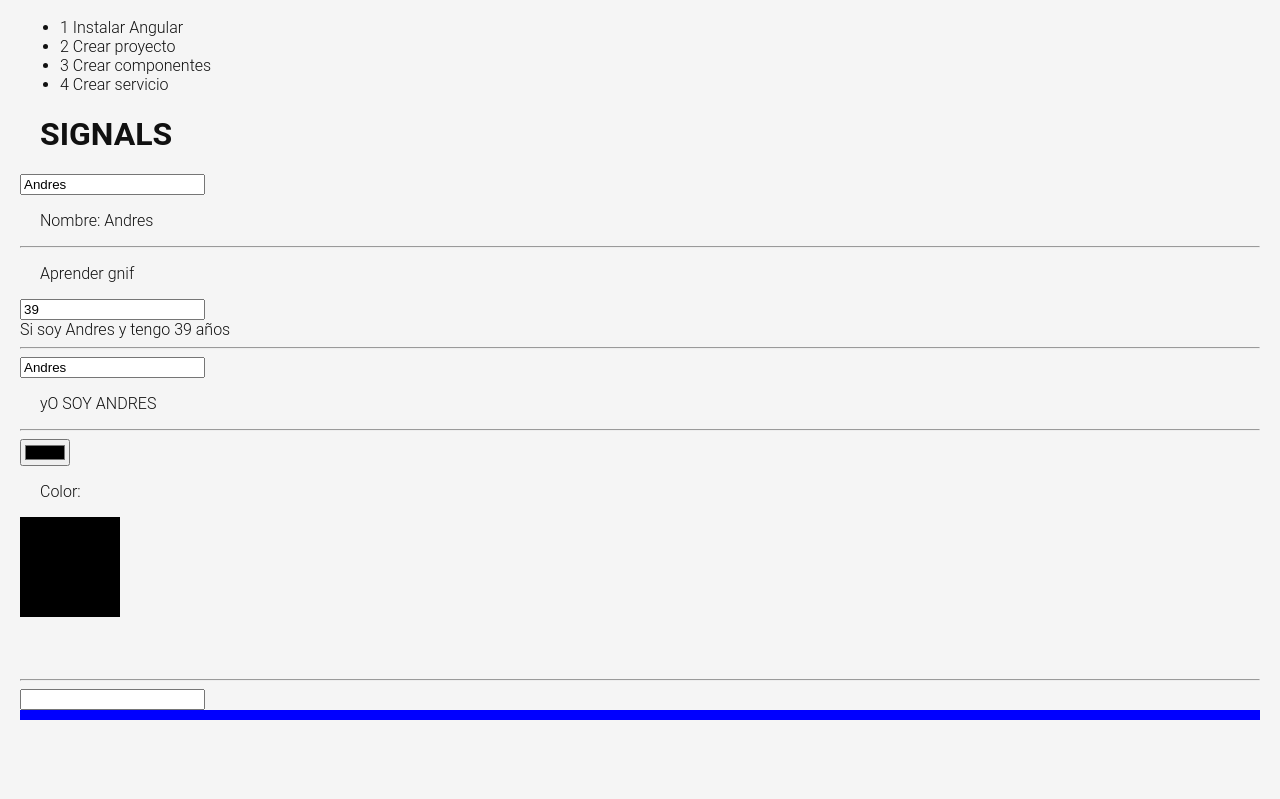
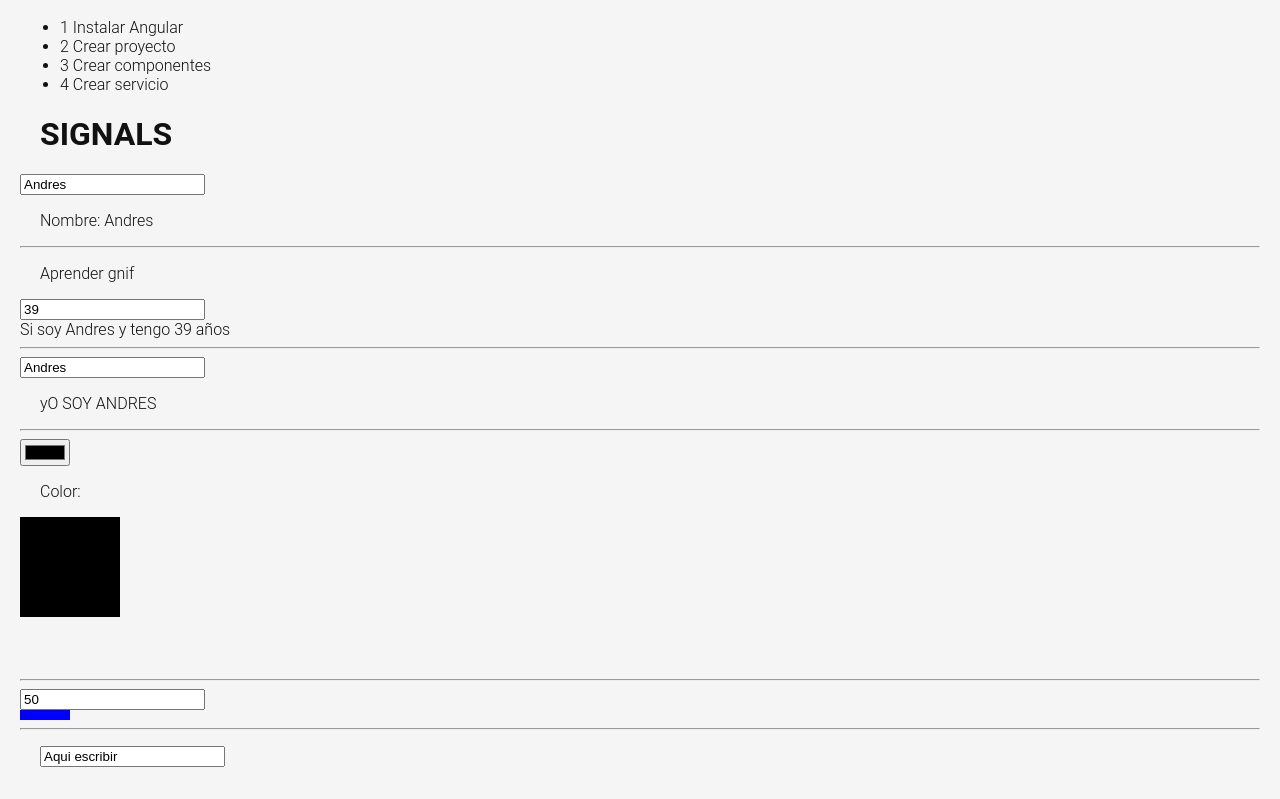
Before and after one commit to parrace02/PPAngular, an Angular app in the folder Primer Proyecto con angular/PrimerProyecto/: page /labs in a window 1280 px wide. Shown: the part 886-1685 px from the top of the page. Before the commit the page ends 1626 px from the top, so only its background shows below. Built offline with nearby package versions, Linux system fonts and the light colour scheme.

Commit message:
se realizo un estilo de error en el lab del proyecto con estilos

```diff
--- a/Primer Proyecto con angular/PrimerProyecto/src/app/pages/labs/labs.component.css
+++ b/Primer Proyecto con angular/PrimerProyecto/src/app/pages/labs/labs.component.css
@@ -6,3 +6,13 @@
     display:  block;
     background-color: blue;
 }
+.message-error {
+    background-color: rgb(255, 0, 0);
+    color:white;
+    opacity: 0;
+    transition: all linear .5s;
+}
+.message-error.show {
+    opacity: 1;
+
+}
--- a/Primer Proyecto con angular/PrimerProyecto/src/app/pages/labs/labs.component.html
+++ b/Primer Proyecto con angular/PrimerProyecto/src/app/pages/labs/labs.component.html
@@ -66,4 +66,12 @@
 <hr />
 <input type="number" [formControl]="widthCtrl">
 <span class="box" [style.width.px]="widthCtrl.value"></span>
- </div>
+<hr />
+<p>
+  <input type="text" [formControl]="nomeCtrl"> <br />
+  <span class="message-error" [class.show]="nomeCtrl.invalid && nomeCtrl.touched"> Nombre Invalido</span>
+</p>
+<p>
+  <input type="text">
+</p>
+</div>
--- a/Primer Proyecto con angular/PrimerProyecto/src/app/pages/labs/labs.component.ts
+++ b/Primer Proyecto con angular/PrimerProyecto/src/app/pages/labs/labs.component.ts
@@ -1,6 +1,6 @@
 import { Component, signal } from '@angular/core';
 import { CommonModule } from '@angular/common'; // Importa CommonModule
-import { FormControl, ReactiveFormsModule } from '@angular/forms'; // Importa formulario
+import { FormControl, ReactiveFormsModule, Validators } from '@angular/forms'; // Importa formulario
 
 @Component({
   selector: 'app-labs',
@@ -38,7 +38,16 @@ export class LabsComponent {
 
   // vamos a crear un formulario reactivo
 colorCtrl=new FormControl();
-widthCtrl=new FormControl();
+widthCtrl=new FormControl(50, {
+  nonNullable:true,
+});
+nomeCtrl=new FormControl('Aqui escribir', {
+  nonNullable:true,
+  validators: [
+    Validators.required,
+    Validators.minLength(3)
+  ]
+});
 
 // crear un constructor
 
```
